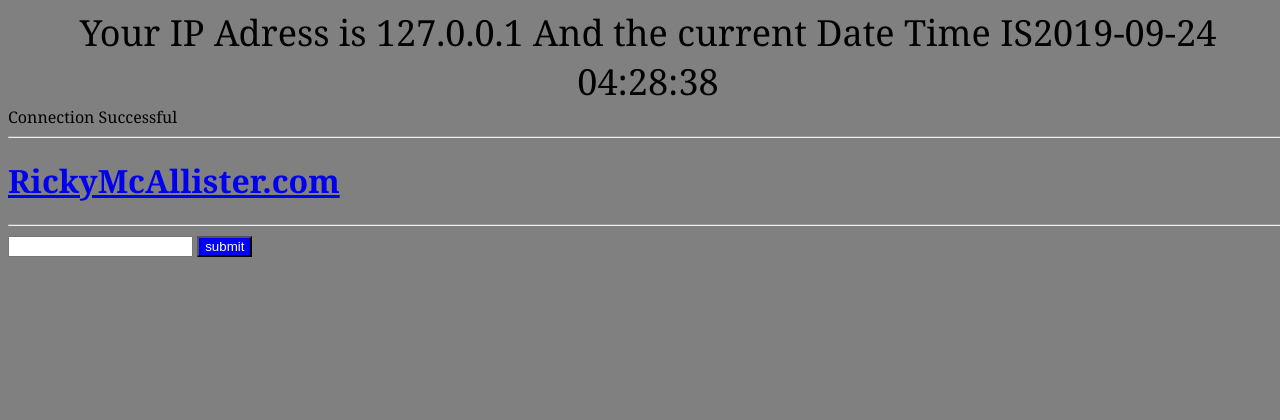
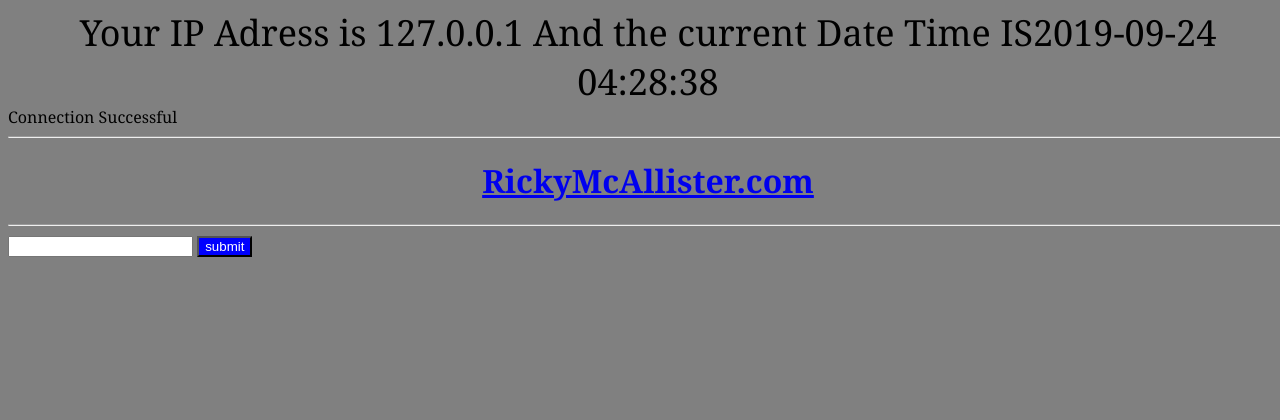
Before and after one commit to rickymcallister45/rickymcallister, a PHP site: page /app/php/usedForTesting/database/index.php in a window 1280 px wide. Shown: the top 420 px of the page. Run offline with PHP 8.4, Linux system fonts and the light colour scheme; data that the repository does not hold is empty.

Commit message:
Update style.css

```diff
--- a/app/php/usedForTesting/database/style.css
+++ b/app/php/usedForTesting/database/style.css
@@ -3,6 +3,7 @@ html {
   height: 100vh;
   width: 100vw;
   font-family: Georgia,Times,Times New Roman,serif;
+  display: block;
 }
 
 body {
@@ -19,9 +20,12 @@ body {
   font-size: 36px;
 }
 
+#headerLink {
+  text-align: center;
+}
+
 #inputForm {
   width: 100%;
-  display: block;
   height: 100px;
 }
 
```
